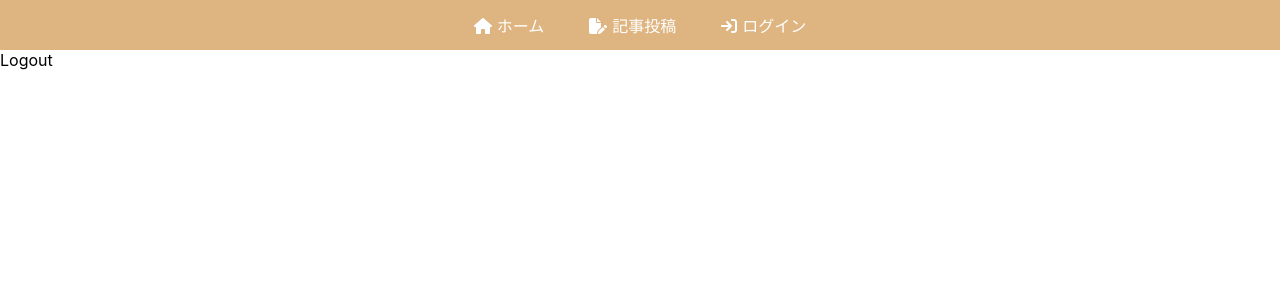
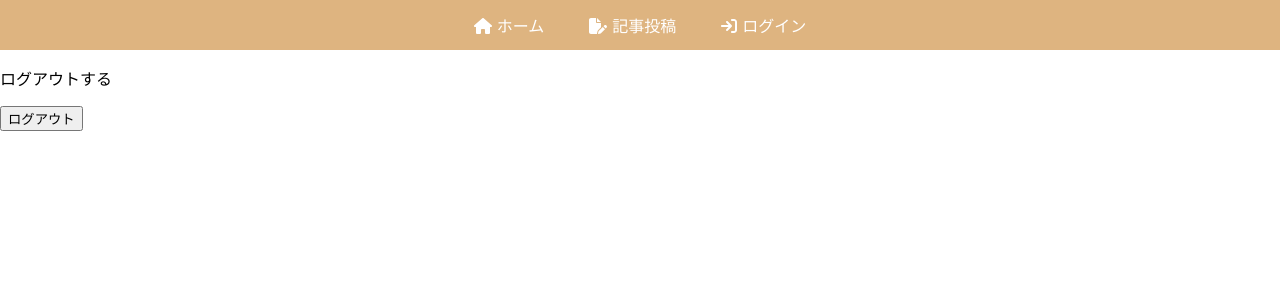
Before and after one commit to mugihouse/blog-with-react-and-fire-base, a React (Create React App) app: page /logout in a window 1280 px wide. Shown: the top 300 px of the page. Built offline with nearby package versions, Linux system fonts and the light colour scheme.

Commit message:
Add: ログアウトの設定

```diff
--- a/src/components/Logout.js
+++ b/src/components/Logout.js
@@ -1,7 +1,24 @@
+import { signInWithPopup, signOut } from "firebase/auth";
 import React from "react";
+import { auth, provider } from "../firebase";
+import { useNavigate } from "react-router-dom";
 
-const Logout = () => {
-  return <div>Logout</div>;
+const Logout = ({ setIsAuth }) => {
+  const navigate = useNavigate();
+  const logout = () => {
+    // ログアウト
+    signOut(auth).then(() => {
+      localStorage.clear();
+      setIsAuth(false);
+      navigate("/login");
+    });
+  };
+  return (
+    <div>
+      <p>ログアウトする</p>
+      <button onClick={logout}>ログアウト</button>
+    </div>
+  );
 };
 
 export default Logout;
```
